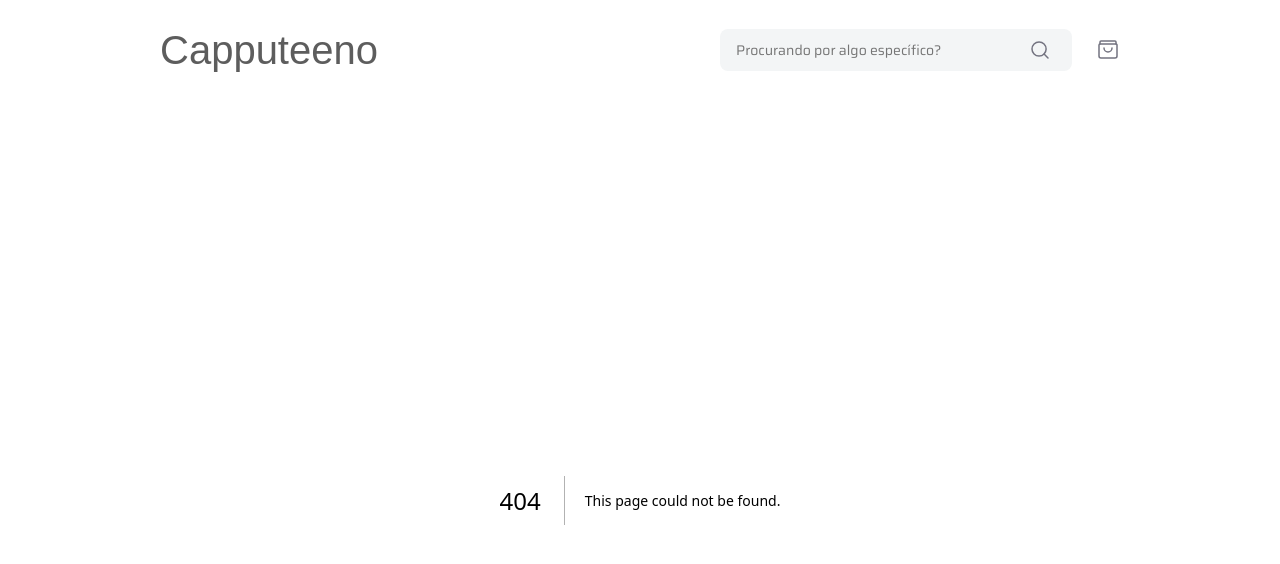
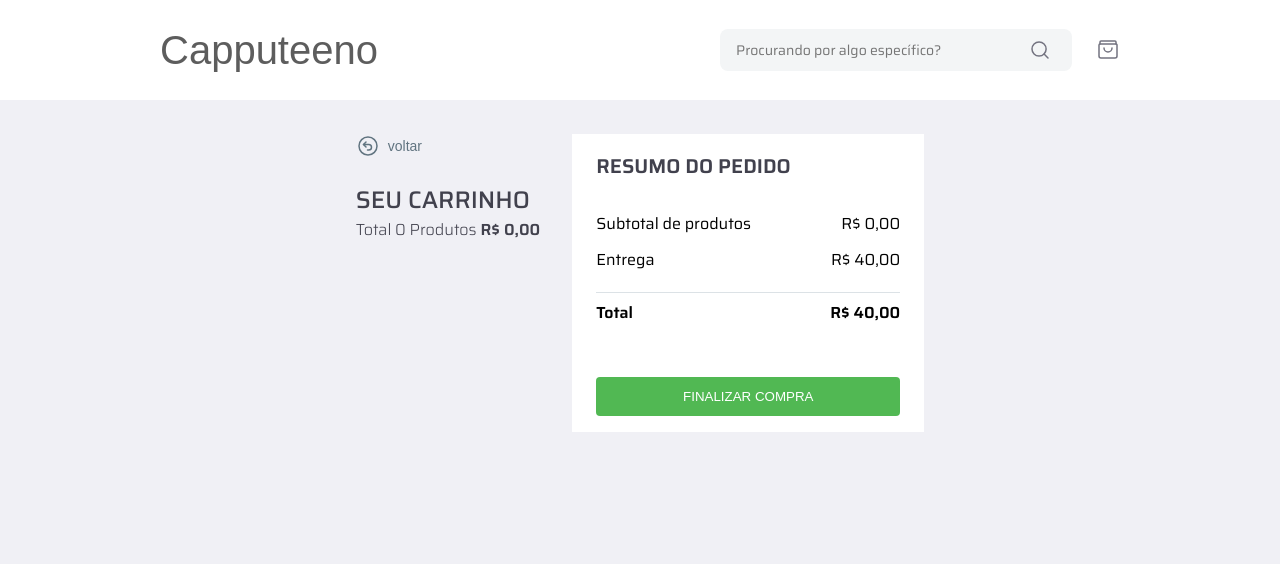
Before and after one commit to RichardPMachado/Frontend-Challenge-Rocketseat, a Next.js app in the folder capputeeno/: page /cart in a window 1280 px wide. Before the commit this address had no page. Shown: the top 564 px of the page. Built offline with nearby package versions, Linux system fonts and the light colour scheme; a web font is replaced by a local one.

Commit message:
feat: add cart page

```diff
--- /dev/null
+++ b/capputeeno/src/app/cart/page.tsx
@@ -0,0 +1,174 @@
+'use client'
+
+import { BackButton } from '@/components/back-button'
+import { DefaultPageLayout } from '@/components/default-page-layout'
+import { useLocalStorage } from '@/hooks/useLocalStorage'
+import { ProductInCart } from '@/types/product'
+import { styled } from 'styled-components'
+import { formattedInReais } from '../../../utils/formatted-in-reais'
+import { CartItem } from '@/components/cart/cart-item'
+import { Divider } from '@/components/divider'
+
+const Container = styled.div`
+  display: flex;
+  justify-content: center;
+  flex-direction: column;
+  gap: 32px;
+
+  @media (min-width: ${(props) => props.theme.tabletBreakpoint}) {
+    flex-direction: column;
+  }
+  @media (min-width: ${(props) => props.theme.desktopBreakpoint}) {
+    flex-direction: row;
+  }
+`
+
+const CartListContainer = styled.div`
+  h3 {
+    font-size: 24px;
+    font-weight: 500;
+    line-height: 150%;
+    text-transform: uppercase;
+    color: var(--text-dark-2);
+    margin-top: 24px;
+  }
+
+  p {
+    font-weight: 300;
+    font-size: 16px;
+    line-height: 150%;
+    color: var(--text-dark-2);
+
+    span {
+      font-weight: 600;
+    }
+  }
+`
+
+const CartList = styled.ul`
+  display: flex;
+  align-items: center;
+  justify-content: center;
+  flex-direction: column;
+  gap: 16px;
+  margin-top: 24px;
+`
+
+const CartResultContainer = styled.div`
+  display: flex;
+  flex-direction: column;
+  align-items: flex-start;
+  justify-content: flex-start;
+  min-width: 352px;
+  padding: 16px 24px;
+
+  background: white;
+
+  h3 {
+    font-weight: 600;
+    font-size: 20px;
+    color: var(--text-dark-2);
+    text-transform: uppercase;
+    margin-bottom: 30px;
+  }
+`
+
+const TotalItem = styled.div<{ isBold: boolean }>`
+  display: flex;
+  align-items: center;
+  justify-content: space-between;
+  width: 100%;
+
+  font-weight: ${(props) => (props.isBold ? '600' : '400')};
+  font-size: 16px;
+  line-height: 150%;
+
+  margin-bottom: 12px;
+`
+
+const ShopBtn = styled.button`
+  color: white;
+  border-radius: 4px;
+  background: var(--success-color);
+  padding: 12px;
+  width: 100%;
+  border: none;
+  margin-top: 40px;
+  cursor: pointer;
+`
+
+export default function CartPage() {
+  const { value, updateLocalStorage } = useLocalStorage<ProductInCart[]>(
+    'cart-items',
+    [],
+  )
+
+  const calculateTotal = (value: ProductInCart[]) => {
+    return value.reduce(
+      (sum, item) => (sum += item.price_in_cents * item.quantity),
+      0,
+    )
+  }
+
+  const cartTotal = formattedInReais(calculateTotal(value))
+
+  const deliveryFee = 4000
+  const cartTotalWithDelivery = formattedInReais(
+    calculateTotal(value) + deliveryFee,
+  )
+
+  const handleUpdateQuantity = (id: string, quantity: number) => {
+    const newValue = value.map((item) => {
+      if (item.id !== id) return item
+      return { ...item, quantity }
+    })
+    updateLocalStorage(newValue)
+  }
+
+  const handleDeleteItem = (id: string) => {
+    const newValue = value.filter((item) => item.id !== id)
+    updateLocalStorage(newValue)
+  }
+
+  return (
+    <DefaultPageLayout>
+      <Container>
+        <CartListContainer>
+          <BackButton navigate={'/'} />
+          <h3>Seu carrinho</h3>
+          <p>
+            Total {value.length} Produtos
+            <span> {cartTotal}</span>
+          </p>
+          <CartList>
+            {value.map((item) => (
+              <CartItem
+                product={item}
+                key={item.id}
+                handleDelete={handleDeleteItem}
+                handleUpdateQuantity={handleUpdateQuantity}
+              />
+            ))}
+          </CartList>
+        </CartListContainer>
+        <CartResultContainer>
+          <h3>Resumo do Pedido</h3>
+          <TotalItem isBold={false}>
+            <p>Subtotal de produtos</p>
+            <p>{cartTotal}</p>
+          </TotalItem>
+          <TotalItem isBold={false}>
+            <p>Entrega</p>
+            <p>{formattedInReais(deliveryFee)}</p>
+          </TotalItem>
+          <Divider />
+          <TotalItem isBold>
+            <p>Total</p>
+            <p>{cartTotalWithDelivery}</p>
+          </TotalItem>
+          <ShopBtn>FINALIZAR COMPRA</ShopBtn>
+        </CartResultContainer>
+      </Container>
+    </DefaultPageLayout>
+  )
+}
--- /dev/null
+++ b/capputeeno/src/components/cart/cart-item.tsx
@@ -0,0 +1,119 @@
+import { ProductInCart } from '@/types/product'
+import { styled } from 'styled-components'
+import { formattedInReais } from '../../../utils/formatted-in-reais'
+import { DeleteIcon } from '../icons/delete-icon'
+import { ChangeEvent } from 'react'
+
+interface CartItemProps {
+  product: ProductInCart
+  handleUpdateQuantity(id: string, quantity: number): void
+  handleDelete(id: string): void
+}
+
+const Item = styled.li`
+  display: flex;
+  align-items: center;
+  justify-content: center;
+  height: 210px;
+
+  border-radius: 8px;
+  background-color: white;
+
+  position: relative;
+
+  button {
+    position: absolute;
+    top: 16px;
+    right: 24px;
+
+    border: none;
+    background: transparent;
+    cursor: pointer;
+  }
+
+  img {
+    max-height: 100%;
+    width: 256px;
+    border-radius: 8px 0 0 8px;
+  }
+
+  > div {
+    display: flex;
+    width: 100%;
+    height: 100%;
+    align-items: flex-start;
+    justify-content: space-between;
+    flex-direction: column;
+    padding: 16px 24px;
+    line-height: 150%;
+    color: var(--text-dark-2);
+
+    h4 {
+      font-weight: 300;
+      font-size: 20px;
+    }
+
+    p {
+      font-weight: 400;
+      font-size: 12px;
+      max-height: 50%;
+      overflow: hidden;
+      text-overflow: ellipsis;
+    }
+
+    div {
+      display: flex;
+      align-items: center;
+      justify-content: space-between;
+      width: 100%;
+
+      span {
+        font-weight: 600;
+        font-size: 16px;
+        color: var(--shapes-dark);
+      }
+    }
+  }
+`
+
+const SelectQuantity = styled.select`
+  padding: 8px;
+  border: 1.5px solid var(--border-color);
+  border-radius: 8px;
+  background-color: var(--bg-secondary);
+  color: var(--text-dark);
+  font-weight: 400;
+  font-size: 16px;
+`
+
+export function CartItem({
+  product,
+  handleUpdateQuantity,
+  handleDelete,
+}: CartItemProps) {
+  const handleChange = (e: ChangeEvent<HTMLSelectElement>) => {
+    handleUpdateQuantity(product.id, Number(e.target.value))
+  }
+  return (
+    <Item>
+      <button onClick={() => handleDelete(product.id)} aria-label="Deletar">
+        <DeleteIcon />
+      </button>
+      <img src={product.image_url} />
+      <div>
+        <h4>{product.name}</h4>
+        <p>{product.description}</p>
+        <div>
+          <SelectQuantity value={product.quantity} onChange={handleChange}>
+            <option value={1}>1</option>
+            <option value={2}>2</option>
+            <option value={3}>3</option>
+            <option value={4}>4</option>
+            <option value={5}>5</option>
+          </SelectQuantity>
+          <span>{formattedInReais(product.price_in_cents)}</span>
+        </div>
+      </div>
+    </Item>
+  )
+}
--- /dev/null
+++ b/capputeeno/src/components/icons/delete-icon.tsx
@@ -0,0 +1,56 @@
+export function DeleteIcon() {
+  return (
+    <svg
+      width="24"
+      height="24"
+      viewBox="0 0 24 24"
+      fill="none"
+      xmlns="http://www.w3.org/2000/svg"
+    >
+      <path
+        fill-rule="evenodd"
+        clip-rule="evenodd"
+        d="M16.1378 21H7.85782C6.81082 21 5.94082 20.192 5.86282 19.147L4.96582 7H18.9998L18.1328 19.142C18.0578 20.189 17.1868 21 16.1378 21V21Z"
+        stroke="#DE3838"
+        strokeWidth="1.5"
+        strokeLinecap="round"
+        strokeLinejoin="round"
+      />
+      <path
+        d="M12 11V17"
+        stroke="#DE3838"
+        strokeWidth="1.5"
+        stroke-linecap="round"
+        stroke-linejoin="round"
+      />
+      <path
+        d="M4 7H20"
+        stroke="#DE3838"
+        strokeWidth="1.5"
+        strokeLinecap="round"
+        strokeLinejoin="round"
+      />
+      <path
+        d="M17 7L15.987 4.298C15.694 3.517 14.948 3 14.114 3H9.886C9.052 3 8.306 3.517 8.013 4.298L7 7"
+        stroke="#DE3838"
+        strokeWidth="1.5"
+        strokeLinecap="round"
+        strokeLinejoin="round"
+      />
+      <path
+        d="M15.4298 11L14.9998 17"
+        stroke="#DE3838"
+        strokeWidth="1.5"
+        strokeLinecap="round"
+        strokeLinejoin="round"
+      />
+      <path
+        d="M8.57016 11L9.00016 17"
+        stroke="#DE3838"
+        strokeWidth="1.5"
+        strokeLinecap="round"
+        strokeLinejoin="round"
+      />
+    </svg>
+  )
+}
```
